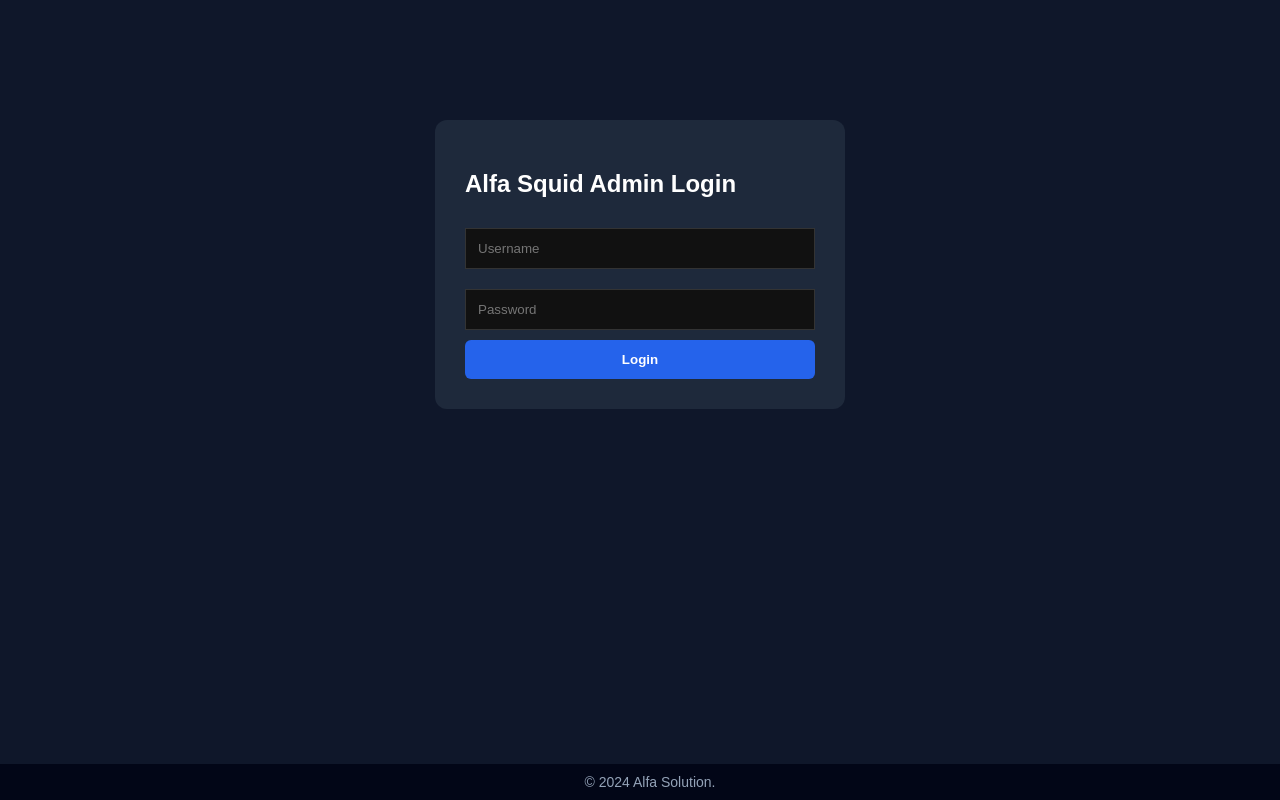
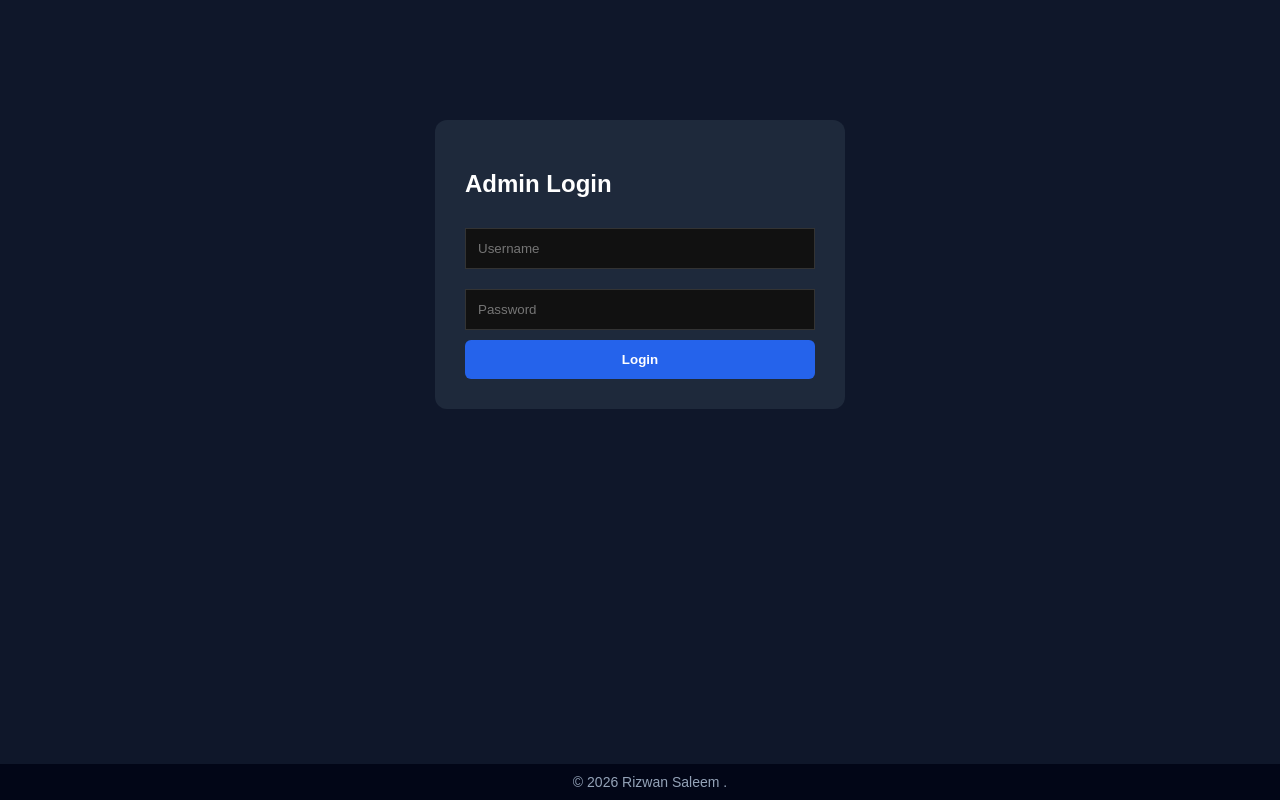
Before and after one commit to RixwanSaleem/python_squid_admin, a FastAPI app: page /login in a window 1280 px wide. Run offline with FastAPI, Linux system fonts and the light colour scheme.

Commit message:
Update login page header and footer copyright

```diff
--- a/templates/login.html
+++ b/templates/login.html
@@ -13,7 +13,7 @@
 </head>
 <body>
 <div class="box">
-    <h2>Alfa Squid Admin Login</h2>
+    <h2> Admin Login</h2>
     {% if request.query_params.get('error') %}<div class="error">Invalid Credentials</div>{% endif %}
     <form method="post" action="/login">
         <input name="username" placeholder="Username" required>
@@ -21,5 +21,5 @@
         <button type="submit">Login</button>
     </form>
 </div>
-<footer>© 2024 Alfa Solution.</footer>
+<footer>© 2026 Rizwan Saleem .</footer>
 </body></html>
```
